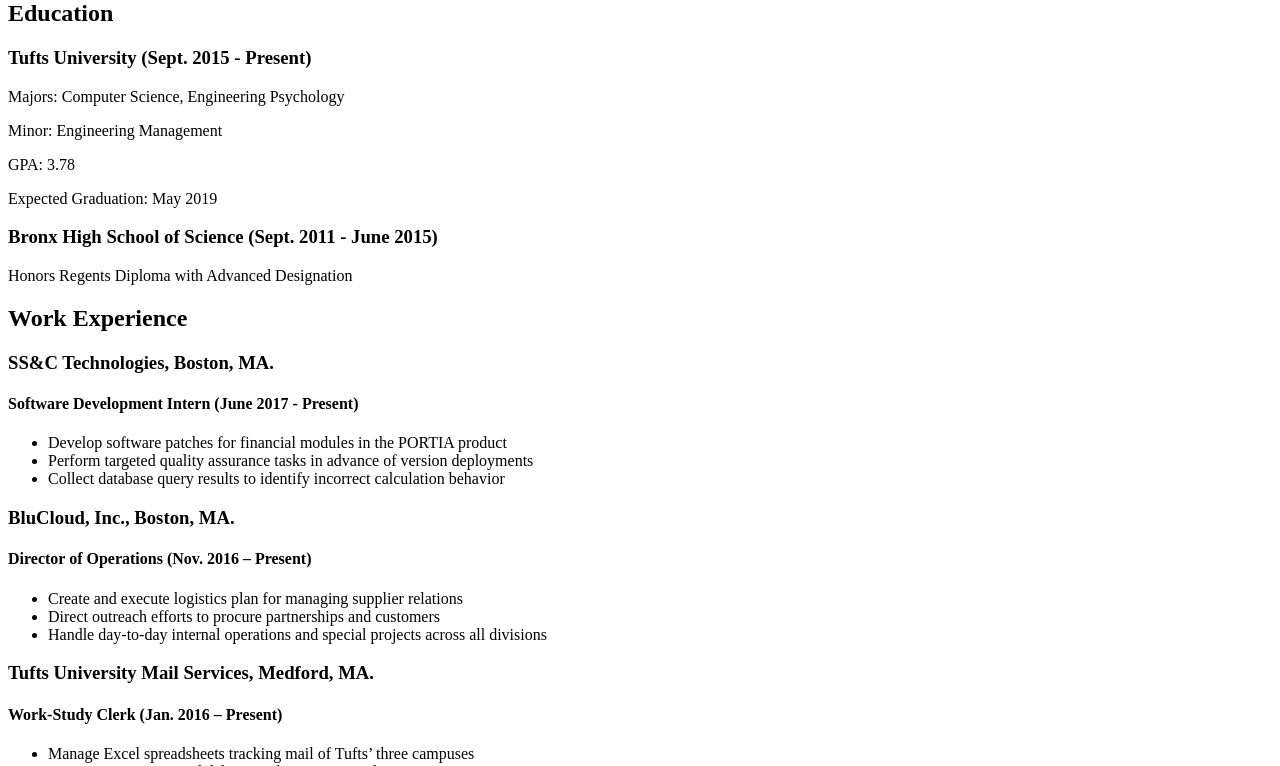
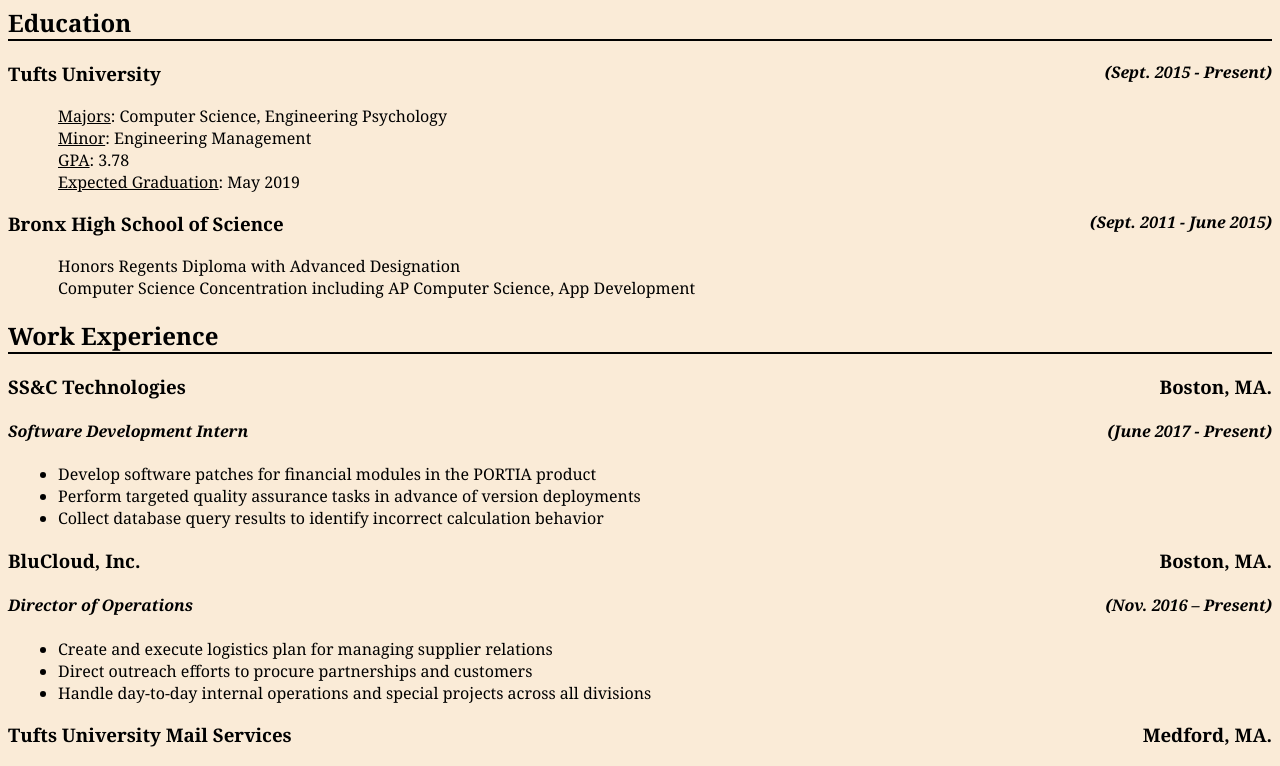
Before and after one commit to mcmorscher/mcmorscher.github.io, a plain HTML site: page resume.html in a window 1280 px wide. Shown: the part 80-846 px from the top of the page. Drawn offline with Linux system fonts and the light colour scheme.

Commit message:
Created stylesheet for resume

```diff
--- a/resume.html
+++ b/resume.html
@@ -5,44 +5,50 @@
 <head>
     <title>Resume</title>
     <meta charset="utf-8"/>
+    <link href="resume_style.css" rel="stylesheet"/>
 </head>
 
 <body>
     <h1>Michael C. Morscher</h1>
 
     <h2>Education</h2>
-    <h3>Tufts University (Sept. 2015 - Present)</h3>
-    <p> Majors: Computer Science, Engineering Psychology</p>
-    <p> Minor: Engineering Management</p>
-    <p> GPA: 3.78</p>
-    <p> Expected Graduation: May 2019</p>
-    <h3>Bronx High School of Science (Sept. 2011 - June 2015) </h3>
+    <h3>Tufts University <span class = "right_align italicize">(Sept. 2015 - Present)</span></h3>
+    <div class = "indent">
+    <p> <span class = "underline"> Majors</span>: Computer Science, Engineering Psychology</p>
+    <p> <span class = "underline"> Minor</span>: Engineering Management</p>
+    <p> <span class = "underline"> GPA</span>: 3.78</p>
+    <p> <span class = "underline"> Expected Graduation</span>: May 2019</p>
+    </div>
+    <h3>Bronx High School of Science <span class = "right_align italicize">(Sept. 2011 - June 2015)</span></h3>
+    <div class = "indent">
     <p> Honors Regents Diploma with Advanced Designation</p>
+    <p> Computer Science Concentration including AP Computer Science, App Development</p>
+    </div>
 
     <h2>Work Experience</h2>
-    <h3>SS&C Technologies, Boston, MA. </h3>
-    <h4>Software Development Intern (June 2017 - Present)</h4>
+    <h3>SS&C Technologies <span class = "right_align">Boston, MA.</span></h3>
+    <h4>Software Development Intern <span class = "right_align">(June 2017 - Present)</span></h4>
     <ul>
         <li>Develop software patches for financial modules in the PORTIA product</li>
         <li>Perform targeted quality assurance tasks in advance of version deployments</li>
         <li>Collect database query results to identify incorrect calculation behavior</li>
     </ul>
-    <h3>BluCloud, Inc., Boston, MA. </h3>
-    <h4>Director of Operations (Nov. 2016 – Present)</h4>
+    <h3>BluCloud, Inc. <span class = "right_align">Boston, MA.</span></h3>
+    <h4>Director of Operations <span class = "right_align">(Nov. 2016 – Present)</span></h4>
     <ul>
         <li>Create and execute logistics plan for managing supplier relations</li>
         <li>Direct outreach efforts to procure partnerships and customers</li>
         <li>Handle day-to-day internal operations and special projects across all divisions</li>
     </ul>
-    <h3>Tufts University Mail Services, Medford, MA.</h3>
-    <h4>Work-Study Clerk (Jan. 2016 – Present)</h4>
+    <h3>Tufts University Mail Services <span class = "right_align">Medford, MA.</span></h3>
+    <h4>Work-Study Clerk <span class = "right_align">(Jan. 2016 – Present)</span></h4>
     <ul>
         <li>Manage Excel spreadsheets tracking mail of Tufts’ three campuses</li>
         <li>Process, categorize, and deliver packages in a timely manner</li>
         <li>Research undeliverable mail and communicate with customers</li>
     </ul>
-    <h3>ShopRite Supermarkets, College Point, NY.</h3>
-    <h4>Summer Grocery Clerk (May 2016 – Aug. 2016)</h4>
+    <h3>ShopRite Supermarkets <span class = "right_align">College Point, NY.</span></h3>
+    <h4>Summer Grocery Clerk <span class = "right_align">(May 2016 – Aug. 2016)</span></h4>
     <ul>
         <li>Managed inventory by referencing Computer Generated Ordering system</li>
         <li>Moved deliveries from warehouse to sales floor and built sale displays</li>
--- /dev/null
+++ b/resume_style.css
@@ -0,0 +1,42 @@
+body {
+    font-family: Georgia, serif;
+    background-color:antiquewhite;
+}
+
+h1 {
+    text-align: center;
+    text-decoration: underline;
+}
+
+h2 {
+    border-bottom: 2px solid;
+}
+
+h4 {
+    font-style: italic;
+}
+
+ul {
+    margin-left: 10px;
+}
+
+p {
+    margin: 0;
+}
+
+.underline {
+    text-decoration: underline;
+}
+
+.indent {
+    margin-left: 50px;
+}
+
+.right_align {
+    float: right;
+}
+
+.italicize {
+    font-style: italic;
+    font-size: 16px;
+}
```
